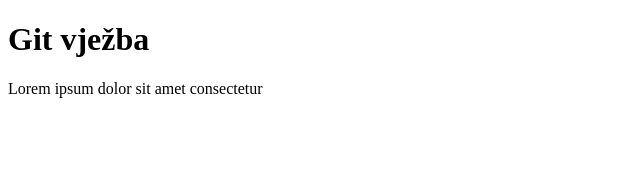
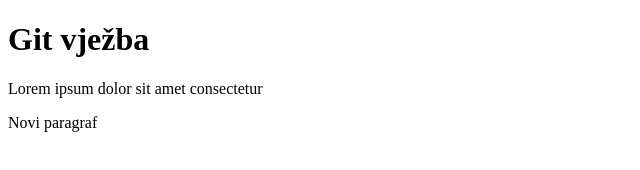
Before and after one commit to ph1xton/vjezbaGit, a plain HTML site: page index.html in a window 1280 px wide. Shown: the whole page, without its empty margins (0-640 px from the left). Drawn offline with Linux system fonts and the light colour scheme.

Commit message:
Third commit after a new paragraph

```diff
--- a/index.html
+++ b/index.html
@@ -9,5 +9,6 @@
 <body>
     <h1>Git vježba</h1>
     <p>Lorem ipsum dolor sit amet consectetur
+    <p>Novi paragraf</p>
 </body>
 </html>
```
